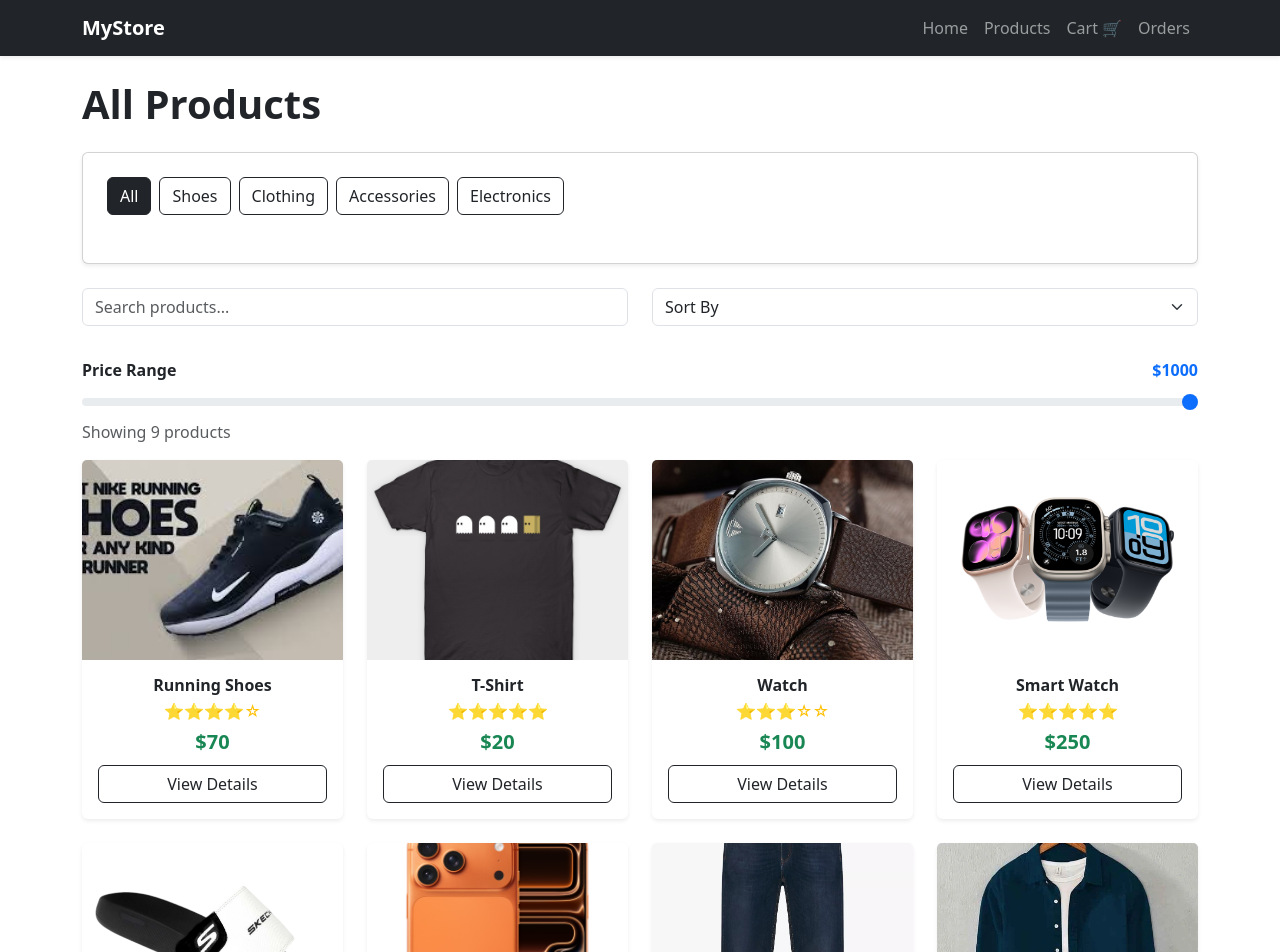
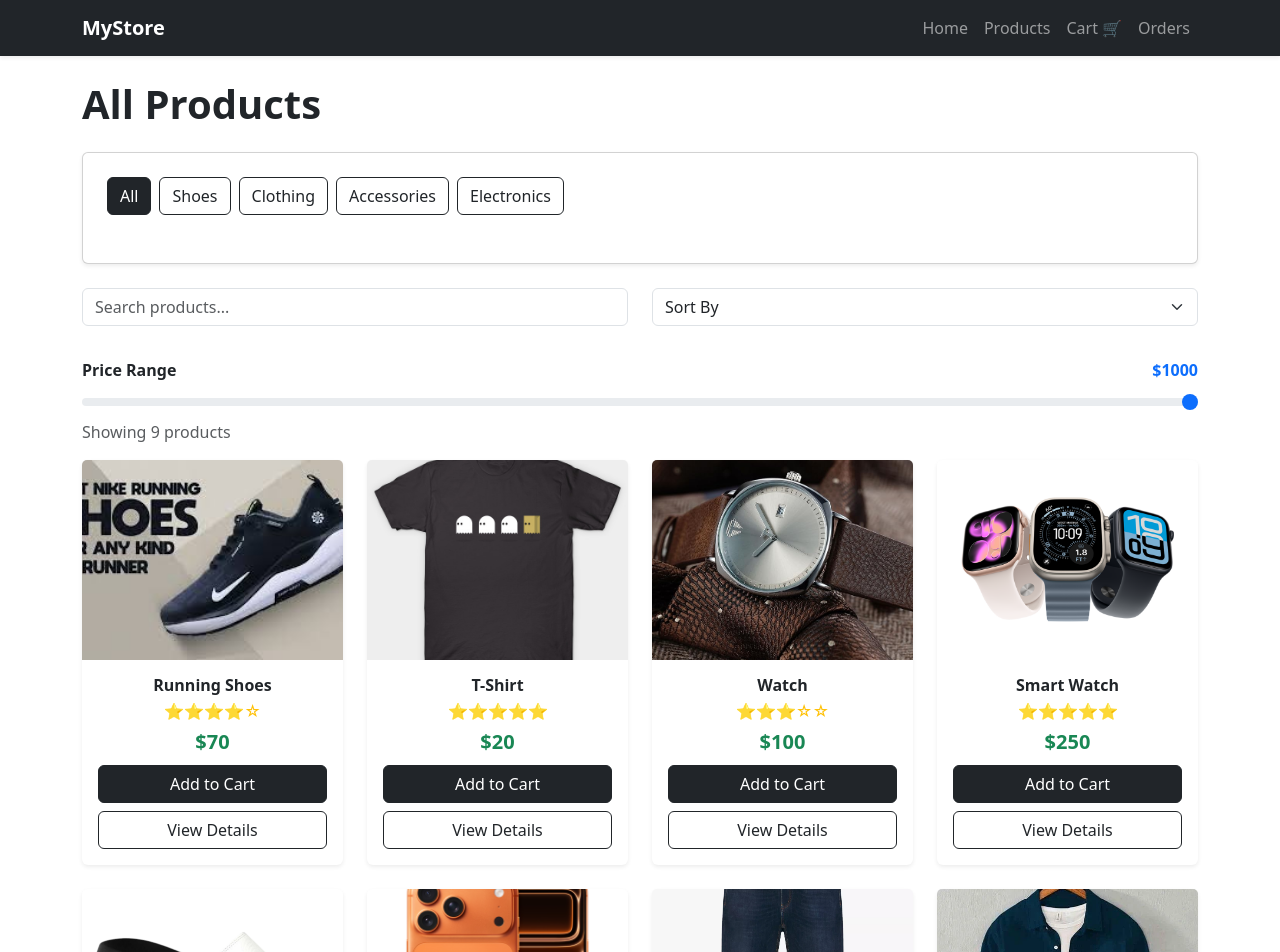
Before and after one commit to rahulrai070/E-CommerceApp, a React (Create React App) app: page /products in a window 1280 px wide. Shown: the top 952 px of the page. Built offline with nearby package versions, Linux system fonts and the light colour scheme.

Commit message:
Added toaast notification

```diff
--- a/package.json
+++ b/package.json
@@ -12,6 +12,7 @@
     "react-dom": "^19.2.4",
     "react-router-dom": "^7.13.1",
     "react-scripts": "^5.0.1",
+    "react-toastify": "^11.0.5",
     "web-vitals": "^2.1.4"
   },
   "scripts": {
--- a/src/App.js
+++ b/src/App.js
@@ -10,6 +10,9 @@ import ProductDetailsPage from "./pages/ProductDetailsPage";
 import CheckoutPage from "./pages/CheckoutPage";
 import OrderSuccessPage from "./pages/OrderSuccessPage";
 import OrderHistoryPage from "./pages/OrderHistoryPage";
+
+import { ToastContainer } from "react-toastify";
+import "react-toastify/dist/ReactToastify.css";
 
 function App() {
   const [cart, setCart] = useState(() => {
@@ -69,12 +72,13 @@ function App() {
   };
 
   return (
+    <>
       <Router>
         <Header cart={cart} />
 
         <Routes>
-        <Route path="/" element={<HomePage />} />
-        <Route path="/products" element={<ProductListingPage />} />
+          <Route path="/" element={<HomePage addToCart={addToCart}/>} />
+          <Route path="/products" element={<ProductListingPage addToCart={addToCart}/>} />
           <Route
             path="/cart"
             element={
@@ -93,13 +97,20 @@ function App() {
           <Route
             path="/checkout"
             element={
-            <CheckoutPage cart={cart} setCart={setCart} setOrders={setOrders} />
+              <CheckoutPage
+                cart={cart}
+                setCart={setCart}
+                setOrders={setOrders}
+              />
             }
           />
           <Route path="/order-success" element={<OrderSuccessPage />} />
           <Route path="orders" element={<OrderHistoryPage orders={orders} />} />
         </Routes>
       </Router>
+
+      <ToastContainer position="top-right" autoClose={2000} />
+    </>
   );
 }
 
--- a/src/components/Header.js
+++ b/src/components/Header.js
@@ -2,7 +2,7 @@ import React from "react";
 import { Link } from "react-router-dom";
 
 function Header({ cart }) {
-  const totalItems = cart.reduce(
+  const totalItems = (cart || []).reduce(
     (total, item) => total + (item.quantity || 1),
     0,
   );
--- a/src/components/ProductCard.js
+++ b/src/components/ProductCard.js
@@ -1,7 +1,8 @@
 import React from "react";
 import { Link } from "react-router-dom";
+import { toast } from "react-toastify";
 
-function ProductCard({ product }) {
+function ProductCard({ product, addToCart }) {
   const renderStars = (rating = 0) => {
     let stars = "";
 
@@ -28,12 +29,24 @@ function ProductCard({ product }) {
 
         <p className=" text-success fw-bold fs-5 mb-2">${product.price}</p>
 
-        <Link
-          to={`/product/${product.id}`}
-          className="btn btn-outline-dark mt-auto"
-        >
-          View Details
-        </Link>
+        <div className="mt-auto">
+          <button
+            className="btn btn-dark w-100 mb-2"
+            onClick={() => {
+              addToCart(product);
+              toast.success(`${product.name} added to cart 🛒`);
+            }}
+          >
+            Add to Cart
+          </button>
+
+          <Link
+            to={`/product/${product.id}`}
+            className="btn btn-outline-dark w-100"
+          >
+            View Details
+          </Link>
+        </div>
       </div>
     </div>
   );
--- a/src/pages/HomePage.js
+++ b/src/pages/HomePage.js
@@ -13,7 +13,7 @@ import OfficeShoes from "../components/Images/OfficeShoes.webp";
 import Jeans from "../components/Images/Jeans.webp";
 import Cover from "../components/Images/CoverImage.avif";
 
-function HomePage() {
+function HomePage({ addToCart }) {
   const products = [
     { id: 1, name: "Running Shoes", price: 70, image: RunningShoes },
     { id: 2, name: "T-Shirt", price: 20, image: Tshirt },
@@ -61,7 +61,7 @@ function HomePage() {
       <div className="row">
         {products.slice(0, 4).map((product) => (
           <div className="col-md-3 col-sm-6 mb-4" key={product.id}>
-            <ProductCard product={product} />
+            <ProductCard product={product} addToCart={addToCart} />
           </div>
         ))}
       </div>
--- a/src/pages/ProductListingPage.js
+++ b/src/pages/ProductListingPage.js
@@ -3,7 +3,7 @@ import products from "../data/products";
 import ProductCard from "../components/ProductCard";
 import { useLocation } from "react-router-dom";
 
-function ProductListingPage() {
+function ProductListingPage({ addToCart }) {
   const [search, setSearch] = useState("");
 
   const location = useLocation();
@@ -108,7 +108,7 @@ function ProductListingPage() {
         {sortedProducts.length > 0 ? (
           sortedProducts.map((product) => (
             <div key={product.id} className="col-lg-3 col-md-4 col-sm-6 mb-4">
-              <ProductCard product={product} />
+              <ProductCard product={product} addToCart={addToCart} />
             </div>
           ))
         ) : (
```
Also changed, not shown: 1 other file (tests, documents, lock files or other folders). Lines whose indentation alone changed are shown as unchanged.
